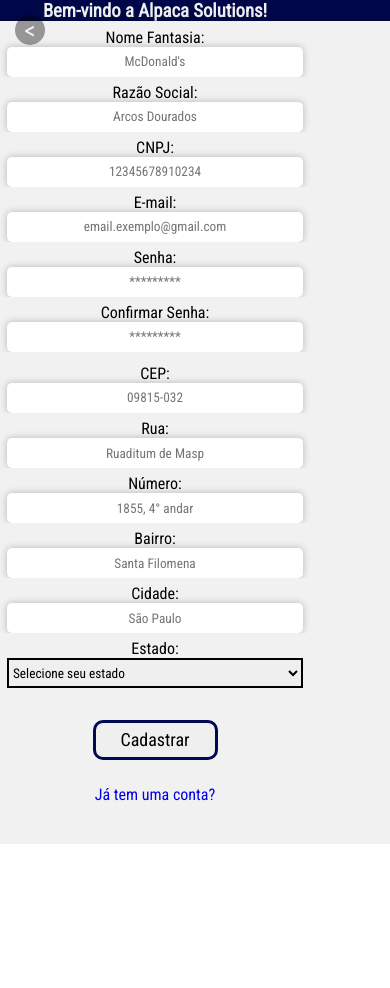
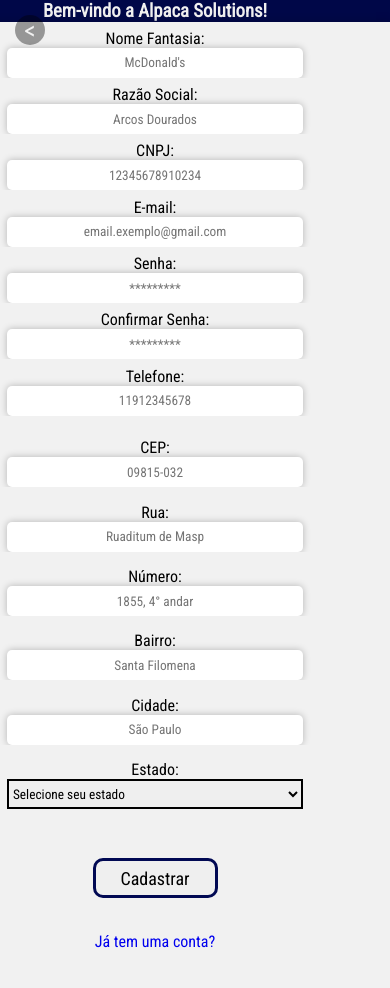
Before and after one commit to Alpaca-Solutions/site-alpaca-solutions, a website: page Site_Alpaca_Solutions/site/public/cadastro.html in a window 390 px wide. Before the commit the page ends 844 px from the top, so only its background shows below. Drawn offline with Linux system fonts and the light colour scheme; some packages are replaced by stand-ins of ours; a script that the page names is missing.

Commit message:
New login e cadastro + telefone

```diff
--- a/Site_Alpaca_Solutions/site/public/cadastro.html
+++ b/Site_Alpaca_Solutions/site/public/cadastro.html
@@ -24,6 +24,7 @@
             <span>E-mail: <input type="text" id="input_email" placeholder="email.exemplo@gmail.com"></span>
             <span>Senha: <input type="password" id="input_senha" placeholder="*********"></span>
             <span>Confirmar Senha: <input type="password" id="confirmacao_senha_input" placeholder="*********"></span>
+            <span>Telefone: <input type="text" id="input_telefone" placeholder="11912345678"></span>
           </div>
           <div class="endereco">
             <span>CEP: <input type="text" id="input_cep" placeholder="09815-032"></span>
--- a/Site_Alpaca_Solutions/site/public/css/cadastro.css
+++ b/Site_Alpaca_Solutions/site/public/css/cadastro.css
@@ -41,13 +41,14 @@ a {
 
 .campos {
   width: 80%;
-  height: 80%;
+  height: 90%;
   min-width: 450px;
   border-radius: 20px;
   box-shadow: #00000040 1px 1px 10px;
   display: flex;
   flex-direction: column;
   align-items: center;
+  justify-content: space-between;
 }
 
 .endereco {
@@ -200,6 +201,7 @@ input {
   .fundo {
     display: flex;
     align-items: center;
+    height: 1000px;
   }
 
   .campos {
@@ -234,14 +236,12 @@ input {
   .user {
     align-items: center;
     width: 90%;
-    flex-wrap: wrap;
     min-width: none;
   }
 
   .endereco {
     align-items: center;
     width: 90%;
-    flex-wrap: wrap;
     min-width: none;
   }
 
@@ -251,6 +251,7 @@ input {
     justify-content: space-between;
     width: 100%;
     min-width: none;
+    overflow-y: scroll;
   }
 
   input {
```
